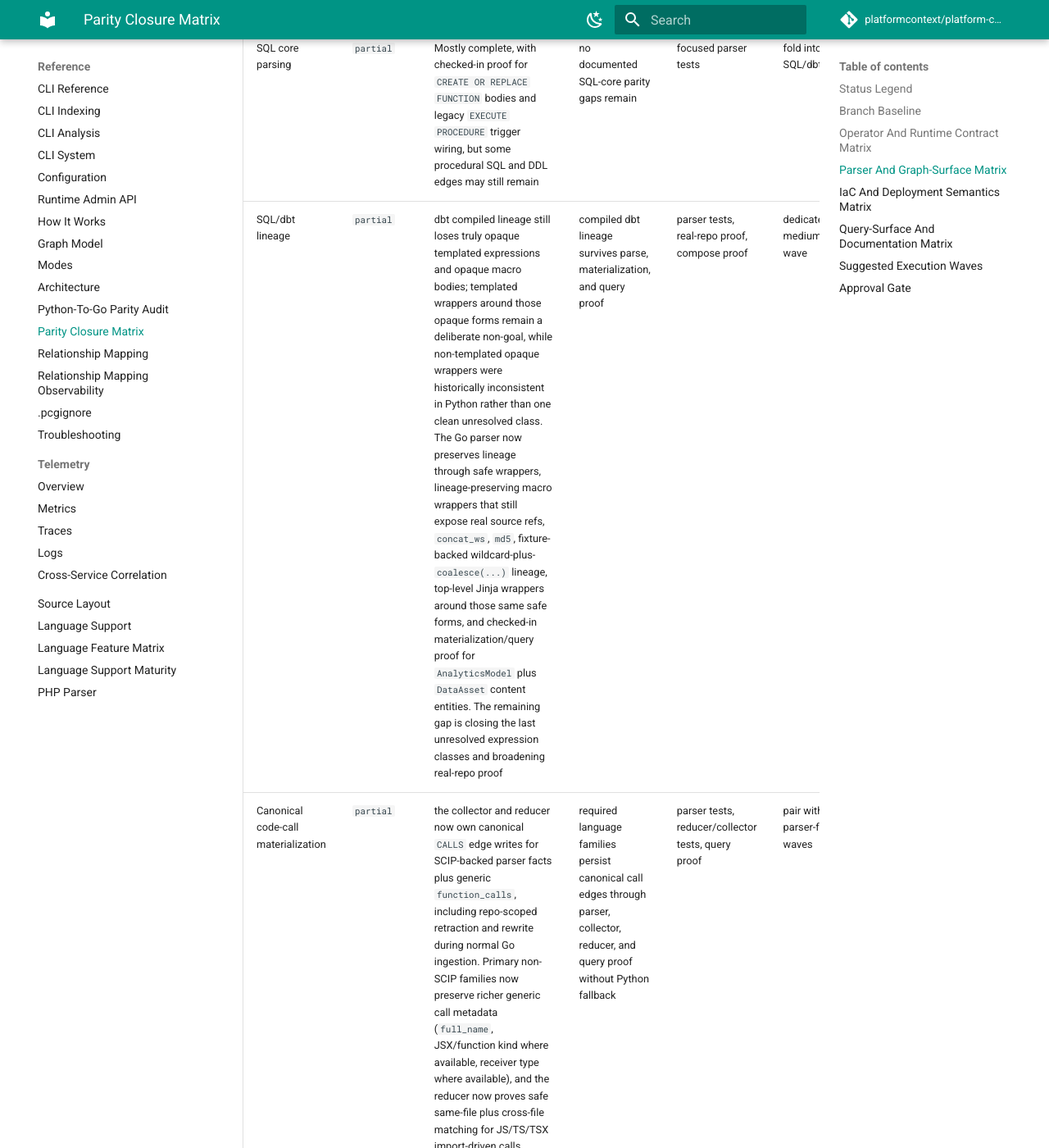
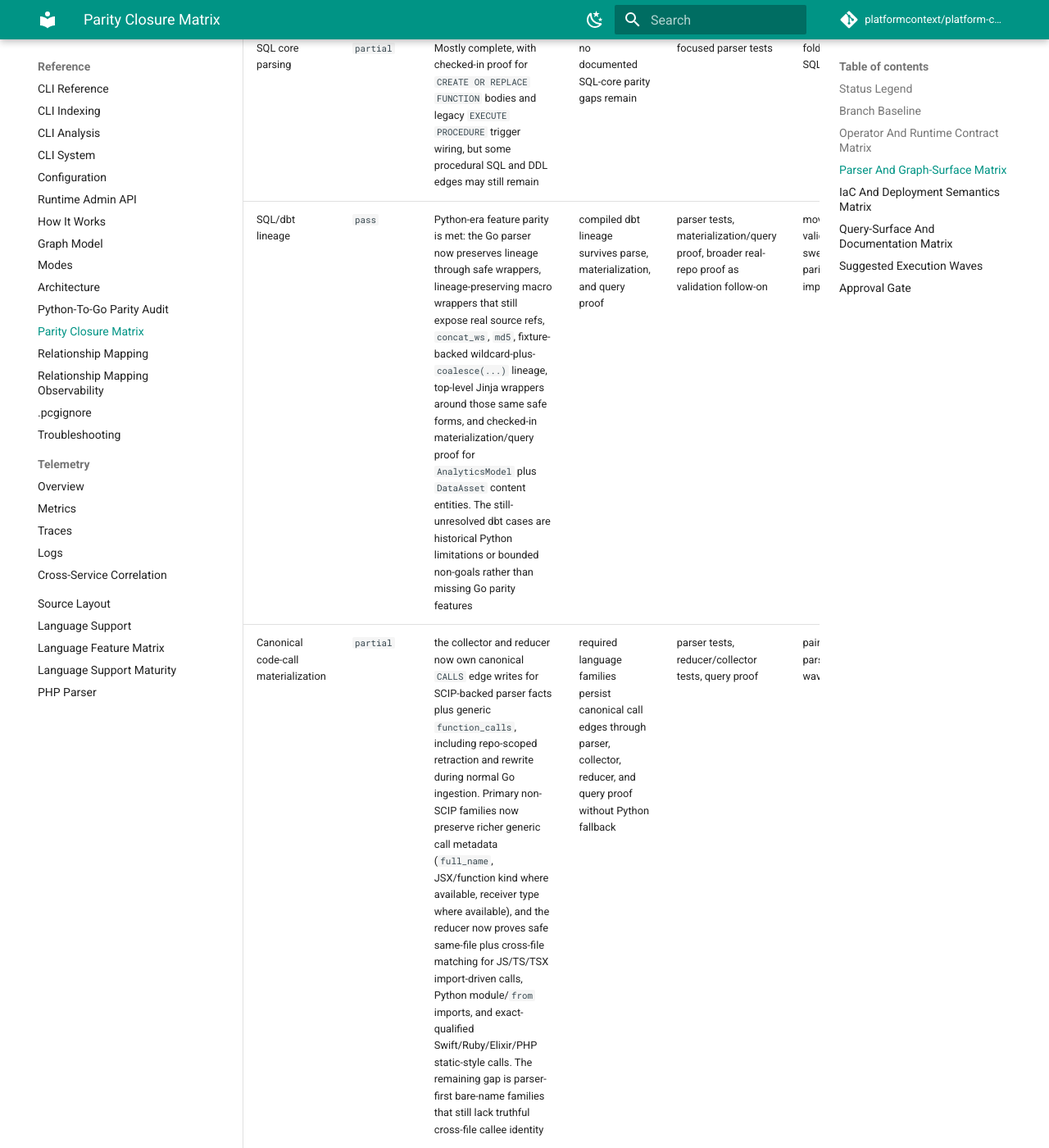
Before and after one commit to platformcontext/platform-context-graph, an MkDocs documentation site: the page built from docs/docs/reference/parity-closure-matrix.md, in a window 1280 px wide and 1400 px high, scrolled down 2152 px. Shown: the whole window at 82% size. Built offline with MkDocs 1.6.1 and Material for MkDocs 9.7.7, drawn with Linux system fonts in a browser that asks for light colours; comment, search, counter and statistics services are not loaded; some of the changed text lies outside the part shown.

Commit message:
docs(parity): reclassify sql dbt parity truth

```diff
--- a/docs/docs/reference/parity-closure-matrix.md
+++ b/docs/docs/reference/parity-closure-matrix.md
@@ -39,7 +39,7 @@
 | Workstream | Status | Gap now | Done means | Validation gate | Recommended split |
 | --- | --- | --- | --- | --- | --- |
 | SQL core parsing | `partial` | Mostly complete, with checked-in proof for `CREATE OR REPLACE FUNCTION` bodies and legacy `EXECUTE PROCEDURE` trigger wiring, but some procedural SQL and DDL edges may still remain | no documented SQL-core parity gaps remain | focused parser tests | fold into SQL/dbt wave |
-| SQL/dbt lineage | `partial` | dbt compiled lineage still loses truly opaque templated expressions and opaque macro bodies; templated wrappers around those opaque forms remain a deliberate non-goal, while non-templated opaque wrappers were historically inconsistent in Python rather than one clean unresolved class. The Go parser now preserves lineage through safe wrappers, lineage-preserving macro wrappers that still expose real source refs, `concat_ws`, `md5`, fixture-backed wildcard-plus-`coalesce(...)` lineage, top-level Jinja wrappers around those same safe forms, and checked-in materialization/query proof for `AnalyticsModel` plus `DataAsset` content entities. The remaining gap is closing the last unresolved expression classes and broadening real-repo proof | compiled dbt lineage survives parse, materialization, and query proof | parser tests, real-repo proof, compose proof | dedicated medium/large wave |
+| SQL/dbt lineage | `pass` | Python-era feature parity is met: the Go parser now preserves lineage through safe wrappers, lineage-preserving macro wrappers that still expose real source refs, `concat_ws`, `md5`, fixture-backed wildcard-plus-`coalesce(...)` lineage, top-level Jinja wrappers around those same safe forms, and checked-in materialization/query proof for `AnalyticsModel` plus `DataAsset` content entities. The still-unresolved dbt cases are historical Python limitations or bounded non-goals rather than missing Go parity features | compiled dbt lineage survives parse, materialization, and query proof | parser tests, materialization/query proof, broader real-repo proof as validation follow-on | move to validation sweep, not parity implementation |
 | Canonical code-call materialization | `partial` | the collector and reducer now own canonical `CALLS` edge writes for SCIP-backed parser facts plus generic `function_calls`, including repo-scoped retraction and rewrite during normal Go ingestion. Primary non-SCIP families now preserve richer generic call metadata (`full_name`, JSX/function kind where available, receiver type where available), and the reducer now proves safe same-file plus cross-file matching for JS/TS/TSX import-driven calls, Python module/`from` imports, and exact-qualified Swift/Ruby/Elixir/PHP static-style calls. The remaining gap is parser-first bare-name families that still lack truthful cross-file callee identity | required language families persist canonical call edges through parser, collector, reducer, and query proof without Python fallback | parser tests, reducer/collector tests, query proof | pair with parser-family waves |
 | JavaScript graph parity | `partial` | docstrings and method-kind metadata are extracted and materialized, graph-backed query surfaces enrich matching rows with that metadata, and entity-context now emits semantic summaries for matching JavaScript entities, but broader graph/story/context surfacing remains partial | JS docstrings and method metadata persist and query correctly across parser, content, and normal query/context surfaces | parser tests plus query proof | shared JS-family wave |
 | TypeScript graph parity | `partial` | decorator and generic metadata are preserved, type aliases are already queryable through Go content-backed APIs, content-backed entities now participate in normal entity resolve/context, the normal `code/search` fallback can now search content-backed entity names as well as source text, and graph-backed `language-query`, `code/search`, `dead-code`, `code/relationships`, `code/complexity`, `entities/resolve`, and entity-context results now enrich matching rows with metadata, but dedicated graph/story/context surfacing remains partial | those semantics persist and query correctly across parser, content, and normal query surfaces | parser tests, graph tests, API/MCP proof | shared JS-family wave |
@@ -78,11 +78,10 @@
 | Wave | Includes | Why this grouping works |
 | --- | --- | --- |
 | Wave 0 | operator/runtime contract rows | independent of parser work and unblocks cleaner operator truth |
-| Wave 1 | SQL/dbt lineage | largest semantic gap and mostly isolated; now narrowed to truly opaque templated expressions, opaque macro bodies, the remaining richer derived-expression families outside the safe wrapper set, and broader real-repo proof after macro-wrapper, `concat_ws`/`md5`, wildcard-plus-`coalesce(...)`, and template-wrapper lineage recovery |
-| Wave 2 | JavaScript, TypeScript, TSX, Python | shared graph/story/context promotion work for already-materialized parser semantics; canonical SCIP-backed `CALLS` edges plus same-file and import-driven cross-file generic `function_calls` are now Go-owned for JS/TS/TSX/Python in the collector/reducer path. The remaining work is parser-first bare-name families plus the graph/story/context promotion work still missing for JS/TS/Python entities. Normal `language-query`, `code/search`, `dead-code`, `code/relationships`, `code/complexity`, `entities/resolve`, and entity-context metadata enrichment are now in place for graph-backed JS/TS/Python entities, `language-query` and `code/search` now also emit semantic summaries for matching graph-backed semantics, while type aliases, type annotations, and components are now also available through content-backed entity resolve/context surfaces, content-backed `code/search` name fallback, semantic-summary fallback for content-backed entities, and TSX component references can now surface through content-backed `code/relationships` fallback |
-| Wave 3 | Terraform, Terragrunt, Kubernetes, ArgoCD, CloudFormation, Kustomize | shared IaC normalization and query-surface work |
-| Wave 4 | Java, Kotlin, PHP, C, Rust, Elixir | long-tail graph promotions with lower coupling |
-| Wave 5 | final query-surface proof, docs lock, full validation | closes the branch honestly |
+| Wave 1 | JavaScript, TypeScript, TSX, Python | shared graph/story/context promotion work for already-materialized parser semantics; canonical SCIP-backed `CALLS` edges plus same-file and import-driven cross-file generic `function_calls` are now Go-owned for JS/TS/TSX/Python in the collector/reducer path. The remaining work is parser-first bare-name families plus the graph/story/context promotion work still missing for JS/TS/Python entities. Normal `language-query`, `code/search`, `dead-code`, `code/relationships`, `code/complexity`, `entities/resolve`, and entity-context metadata enrichment are now in place for graph-backed JS/TS/Python entities, `language-query` and `code/search` now also emit semantic summaries for matching graph-backed semantics, while type aliases, type annotations, and components are now also available through content-backed entity resolve/context surfaces, content-backed `code/search` name fallback, semantic-summary fallback for content-backed entities, and TSX component references can now surface through content-backed `code/relationships` fallback |
+| Wave 2 | Terraform, Terragrunt, Kubernetes, ArgoCD, CloudFormation, Kustomize | shared IaC normalization and query-surface work |
+| Wave 3 | Java, Kotlin, PHP, C, Rust, Elixir | long-tail graph promotions with lower coupling |
+| Wave 4 | final query-surface proof, docs lock, full validation | closes the branch honestly |
 
 ## Approval Gate
 
```
Also changed, not shown: docs/docs/reference/python-to-go-parity.md (+7 -9 lines), docs/superpowers/plans/2026-04-14-go-parity-closure-plan.md (+9 -9 lines).
